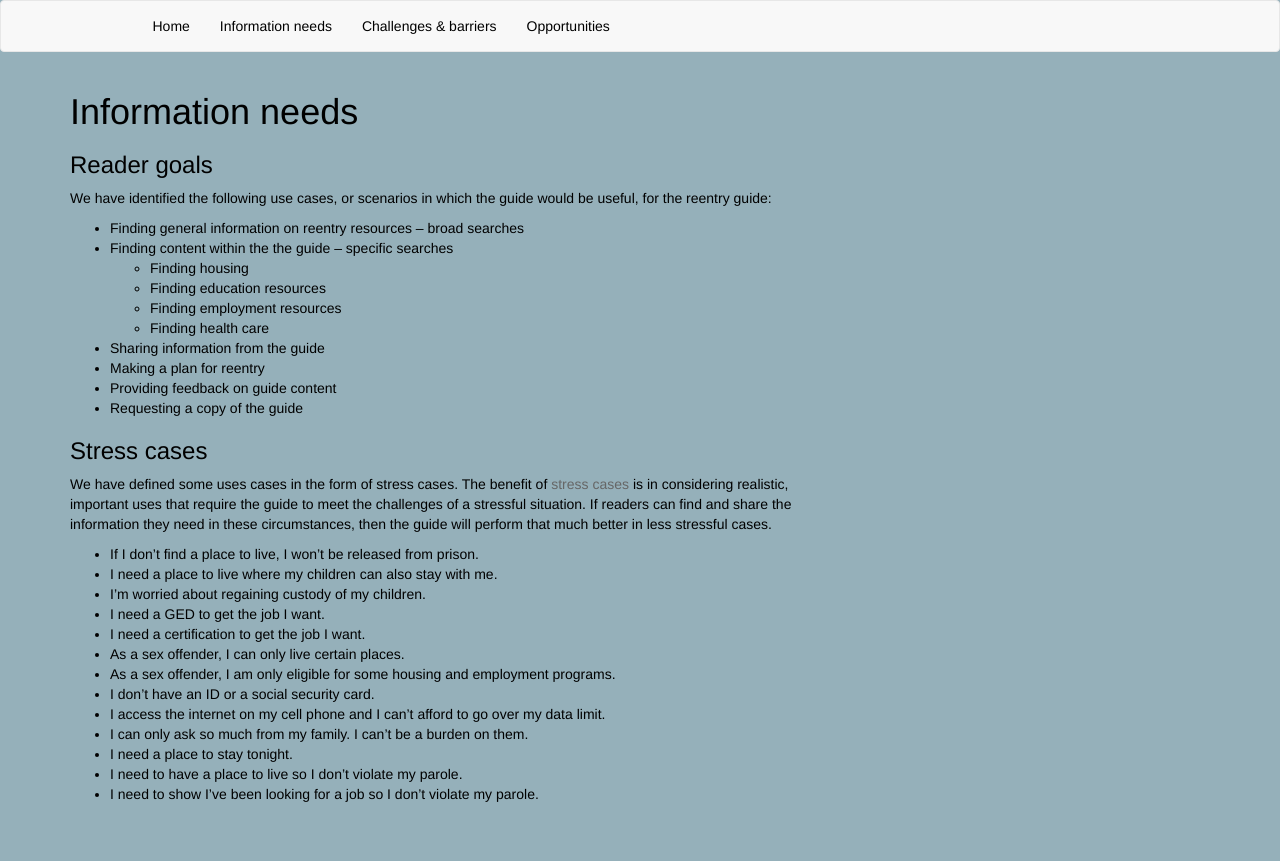
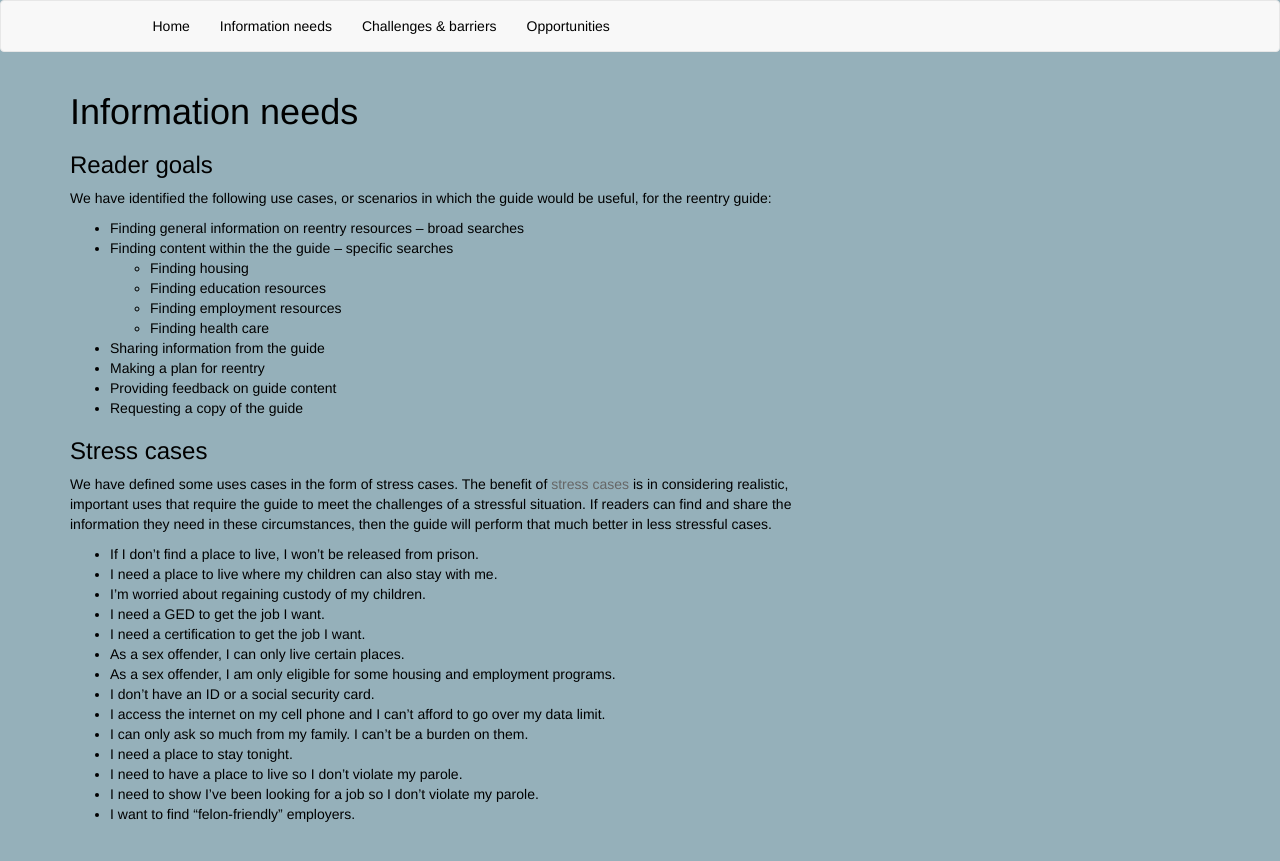
Before and after one commit to evz/access2justice, a Jekyll site: the page built from info-needs.html, in a window 1280 px wide. Shown: the top 861 px of the page. Built offline with Jekyll 4.4.1, drawn with Linux system fonts in a browser that asks for light colours; nearby versions of some CDN libraries.

Commit message:
Update info-needs.html

```diff
--- a/info-needs.html
+++ b/info-needs.html
@@ -94,6 +94,8 @@ the guide will perform that much better in less stressful cases.
     <li>
         I need to show I’ve been looking for a job so I don’t violate my parole.
     </li>
+    <li>
+        I want to find “felon-friendly” employers.
 </ul>
 <!-- and here -->
 
```
